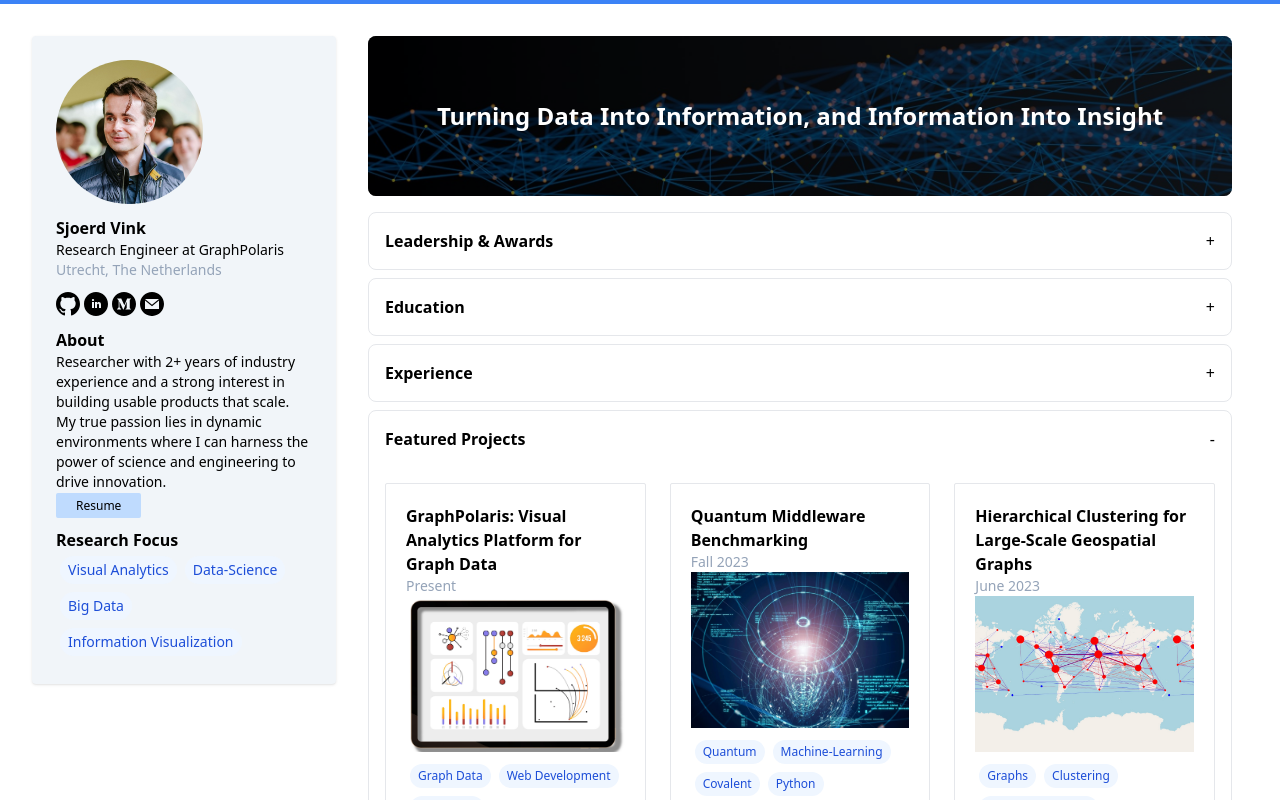
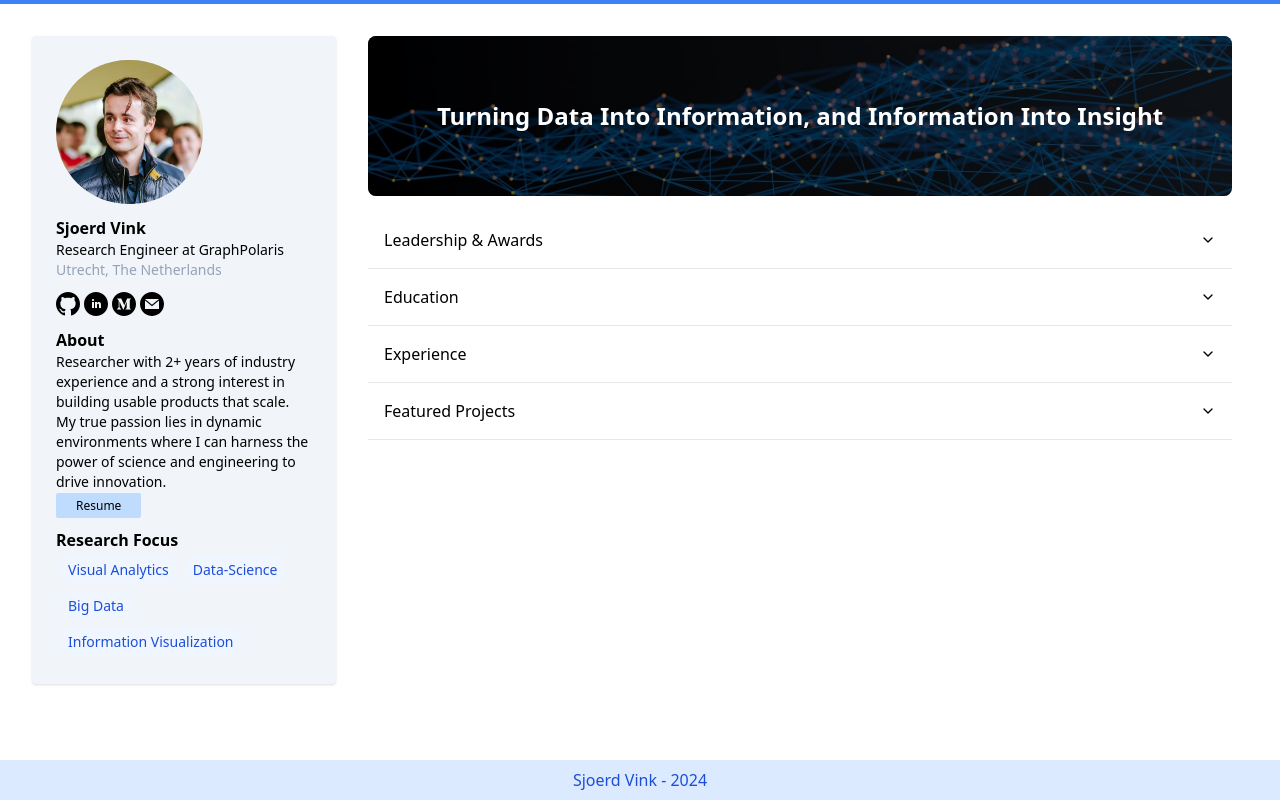
Before and after one commit to sjoerdvink99/portfolio, a React (Create React App) app: page / in a window 1280 px wide. Shown: the top 800 px of the page. Built offline with nearby package versions, Linux system fonts and the light colour scheme.

Commit message:
updated accordion

```diff
--- a/package.json
+++ b/package.json
@@ -9,6 +9,7 @@
     "@testing-library/user-event": "^13.5.0",
     "react": "^18.2.0",
     "react-dom": "^18.2.0",
+    "react-feather": "^2.0.10",
     "react-scripts": "5.0.1",
     "web-vitals": "^2.1.4"
   },
--- /dev/null
+++ b/src/Accordion.js
@@ -0,0 +1,51 @@
+import { createContext, useContext, useRef, useEffect, useState } from "react";
+import { ChevronDown } from "react-feather";
+
+const AccordianContext = createContext();
+
+export default function Accordion({ children, value, onChange, ...props }) {
+  const [selected, setSelected] = useState(value);
+
+  useEffect(() => {
+    onChange?.(selected);
+  }, [selected, onChange]);
+
+  return (
+    <ul {...props}>
+      <AccordianContext.Provider value={{ selected, setSelected }}>
+        {children}
+      </AccordianContext.Provider>
+    </ul>
+  );
+}
+
+export function AccordionItem({ children, value, trigger, ...props }) {
+  const { selected, setSelected } = useContext(AccordianContext);
+  const open = selected === value;
+
+  const ref = useRef(null);
+
+  return (
+    <li className="border-b bg-white" {...props}>
+      <header
+        role="button"
+        onClick={() => setSelected(open ? null : value)}
+        className="flex justify-between items-center p-4 font-medium"
+      >
+        {trigger}
+        <ChevronDown
+          size={16}
+          className={`transition-transform ${open ? "rotate-180" : ""}`}
+        />
+      </header>
+      <div
+        className="overflow-y-hidden transition-all"
+        style={{ height: open ? ref.current?.offsetHeight || 0 : 0 }}
+      >
+        <div className="pt-2 p-4" ref={ref}>
+          {children}
+        </div>
+      </div>
+    </li>
+  );
+}
--- a/src/Portfolio.js
+++ b/src/Portfolio.js
@@ -5,13 +5,9 @@ import Education from "./Education";
 import Experience from "./Experience";
 import banner from "./assets/banner.jpg";
 import Awards from "./Awards";
+import Accordion, { AccordionItem } from "./Accordion";
 
 export default function Portfolio() {
-  const [awardsOpen, setAwardsOpen] = React.useState(false);
-  const [educationOpen, setEducationOpen] = React.useState(false);
-  const [experienceOpen, setExperienceOpen] = React.useState(false);
-  const [projectsOpen, setProjectsOpen] = React.useState(true);
-
   return (
     <div className="flex-1 py-4 px-0 md:py-0 md:px-4">
       <div
@@ -28,76 +24,17 @@ export default function Portfolio() {
         </h1>
       </div>
       <div className="space-y-2 mb-2">
-        <div className="border rounded-lg">
-          <div
-            className={`flex justify-between p-4 cursor-pointer ${
-              !awardsOpen && "hover:bg-slate-100 transition-colors ease-in-out"
-            }`}
-            onClick={() => setAwardsOpen(!awardsOpen)}
-          >
-            <span className="font-semibold">Leadership & Awards</span>
-            <span>{awardsOpen ? "-" : "+"}</span>
-          </div>
-          <div
-            className={`p-4 transition-[height] duration-300 ease-in ${
-              !awardsOpen && "hidden"
-            }`}
-          >
+        <Accordion>
+          <AccordionItem value="0" trigger="Leadership & Awards">
             <Awards />
-          </div>
-        </div>
-      </div>
-      <div className="space-y-2 mb-2">
-        <div className="border rounded-lg">
-          <div
-            className={`flex justify-between p-4 cursor-pointer ${
-              !educationOpen &&
-              "hover:bg-slate-100 transition-colors ease-in-out"
-            }`}
-            onClick={() => setEducationOpen(!educationOpen)}
-          >
-            <span className="font-semibold">Education</span>
-            <span>{educationOpen ? "-" : "+"}</span>
-          </div>
-          {educationOpen && (
-            <div className="p-4">
-              <Education />
-            </div>
-          )}
-        </div>
-      </div>
-      <div className="space-y-2 mb-2">
-        <div className="border rounded-lg">
-          <div
-            className={`flex justify-between p-4 cursor-pointer ${
-              !experienceOpen &&
-              "hover:bg-slate-100 transition-colors ease-in-out"
-            }`}
-            onClick={() => setExperienceOpen(!experienceOpen)}
-          >
-            <span className="font-semibold">Experience</span>
-            <span>{experienceOpen ? "-" : "+"}</span>
-          </div>
-          {experienceOpen && (
-            <div className="p-4">
-              <Experience />
-            </div>
-          )}
-        </div>
-      </div>
-      <div className="space-y-2 mb-2">
-        <div className="border rounded-lg">
-          <div
-            className={`flex justify-between p-4 cursor-pointer ${
-              !projectsOpen &&
-              "hover:bg-slate-100 transition-colors ease-in-out"
-            } `}
-            onClick={() => setProjectsOpen(!projectsOpen)}
-          >
-            <span className="font-semibold">Featured Projects</span>
-            <span>{projectsOpen ? "-" : "+"}</span>
-          </div>
-          {projectsOpen && (
+          </AccordionItem>
+          <AccordionItem value="1" trigger="Education">
+            <Education />
+          </AccordionItem>
+          <AccordionItem value="2" trigger="Experience">
+            <Experience />
+          </AccordionItem>
+          <AccordionItem value="3" trigger="Featured Projects">
             <div className="grid grid-cols-1 p-4 sm:grid-cols-2 md:grid-cols-3 gap-4 md:gap-6">
               {projectInfo.map((project) => (
                 <Project
@@ -111,8 +48,8 @@ export default function Portfolio() {
                 />
               ))}
             </div>
-          )}
-        </div>
+          </AccordionItem>
+        </Accordion>
       </div>
     </div>
   );
--- a/src/Project.js
+++ b/src/Project.js
@@ -12,7 +12,9 @@ export default function Project({
     <div className="border p-5 rounded-sm">
       <h1 className="font-semibold">{title}</h1>
       <p className="text-slate-400 text-sm font-light">{date}</p>
-      <img src={image} alt={title} />
+      <a href={link} target="_blank" without rel="noreferrer">
+        <img src={image} alt={title} />
+      </a>
       <div className="flex flex-wrap mt-2">
         {skills.map((skill) => (
           <p className="text-xs font-light py-1 px-2 bg-blue-50 rounded-full m-1 text-blue-700">
```
Also changed, not shown: 1 other file (tests, documents, lock files or other folders).
